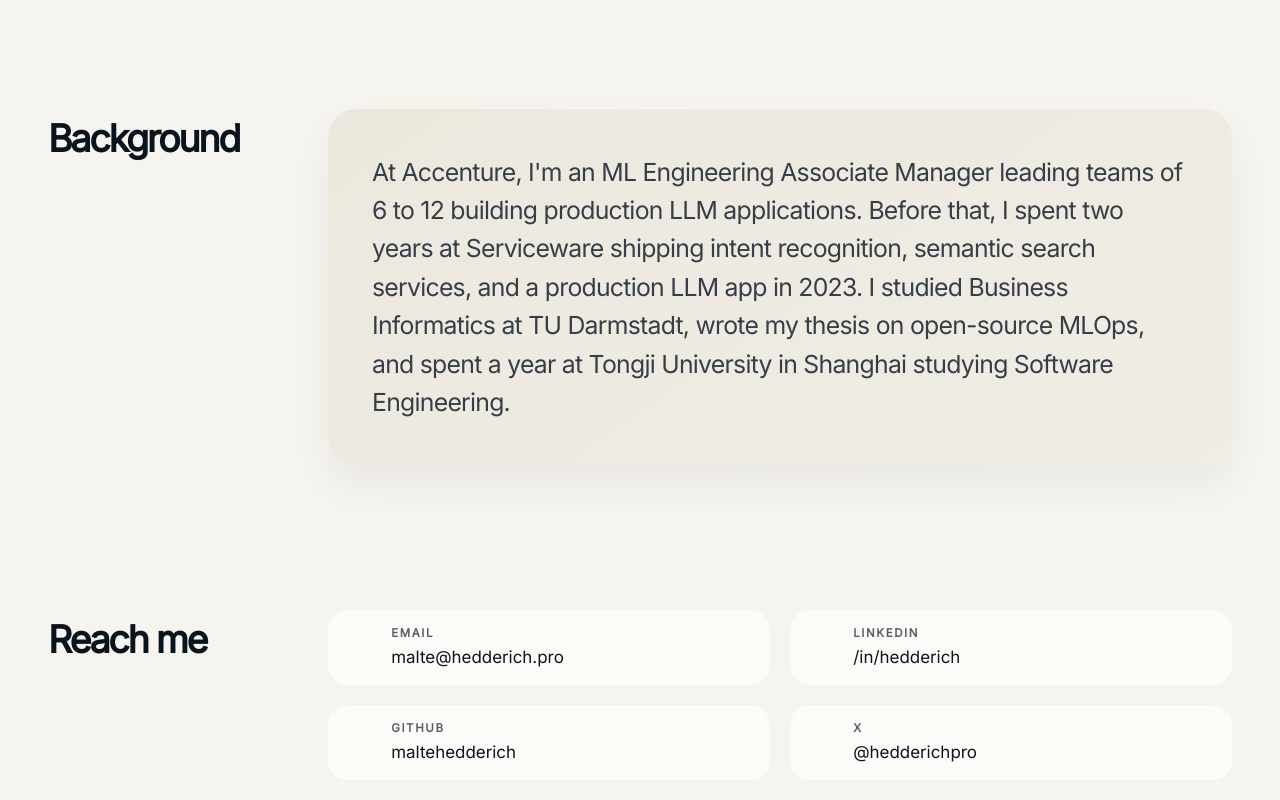
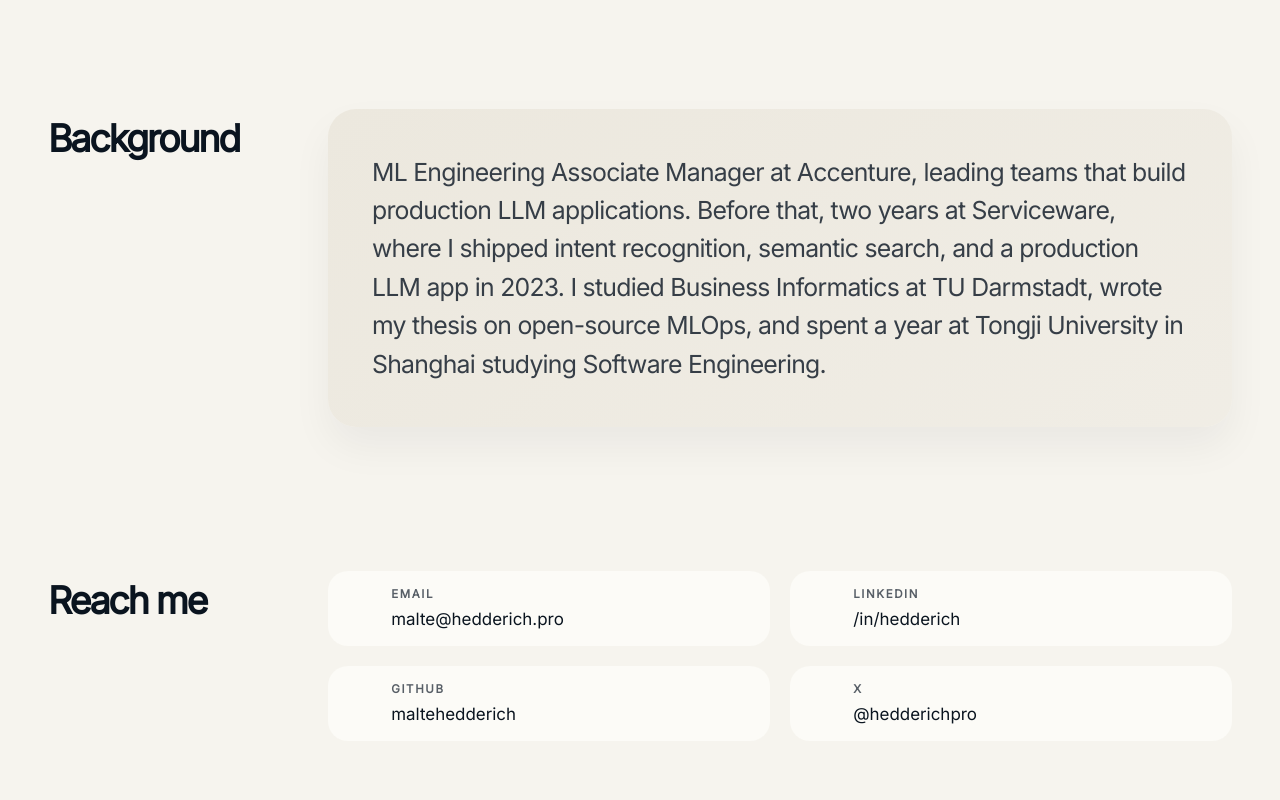
Before and after one commit to maltehedderich/hedderich-pro, a SvelteKit app: page / in a window 1280 px wide. Shown: the part 2491-3291 px from the top of the page. Built offline with nearby package versions, Linux system fonts and the light colour scheme; some icons are missing.

Commit message:
feat: improve clarity and conciseness of professional background description

```diff
--- a/src/routes/+page.svelte
+++ b/src/routes/+page.svelte
@@ -419,11 +419,11 @@
 
 			<article class="background-panel">
 				<p class="background-copy">
-					At Accenture, I'm an ML Engineering Associate Manager leading teams of 6 to 12 building
-					production LLM applications. Before that, I spent two years at Serviceware shipping intent
-					recognition, semantic search services, and a production LLM app in 2023. I studied
-					Business Informatics at TU Darmstadt, wrote my thesis on open-source MLOps, and spent a
-					year at Tongji University in Shanghai studying Software Engineering.
+					ML Engineering Associate Manager at Accenture, leading teams that build production LLM
+					applications. Before that, two years at Serviceware, where I shipped intent recognition,
+					semantic search, and a production LLM app in 2023. I studied Business Informatics at TU
+					Darmstadt, wrote my thesis on open-source MLOps, and spent a year at Tongji University in
+					Shanghai studying Software Engineering.
 				</p>
 			</article>
 		</section>
```
